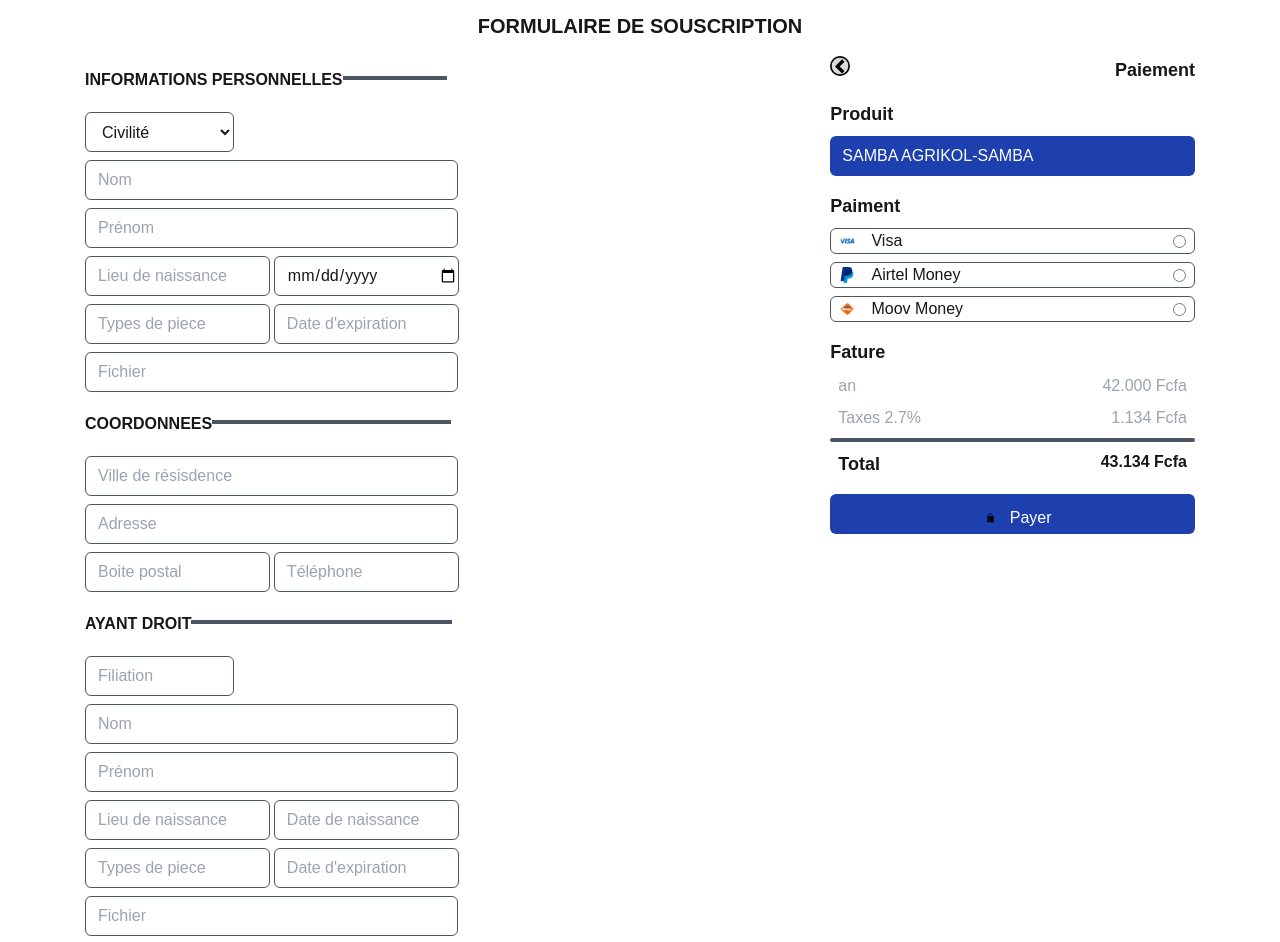
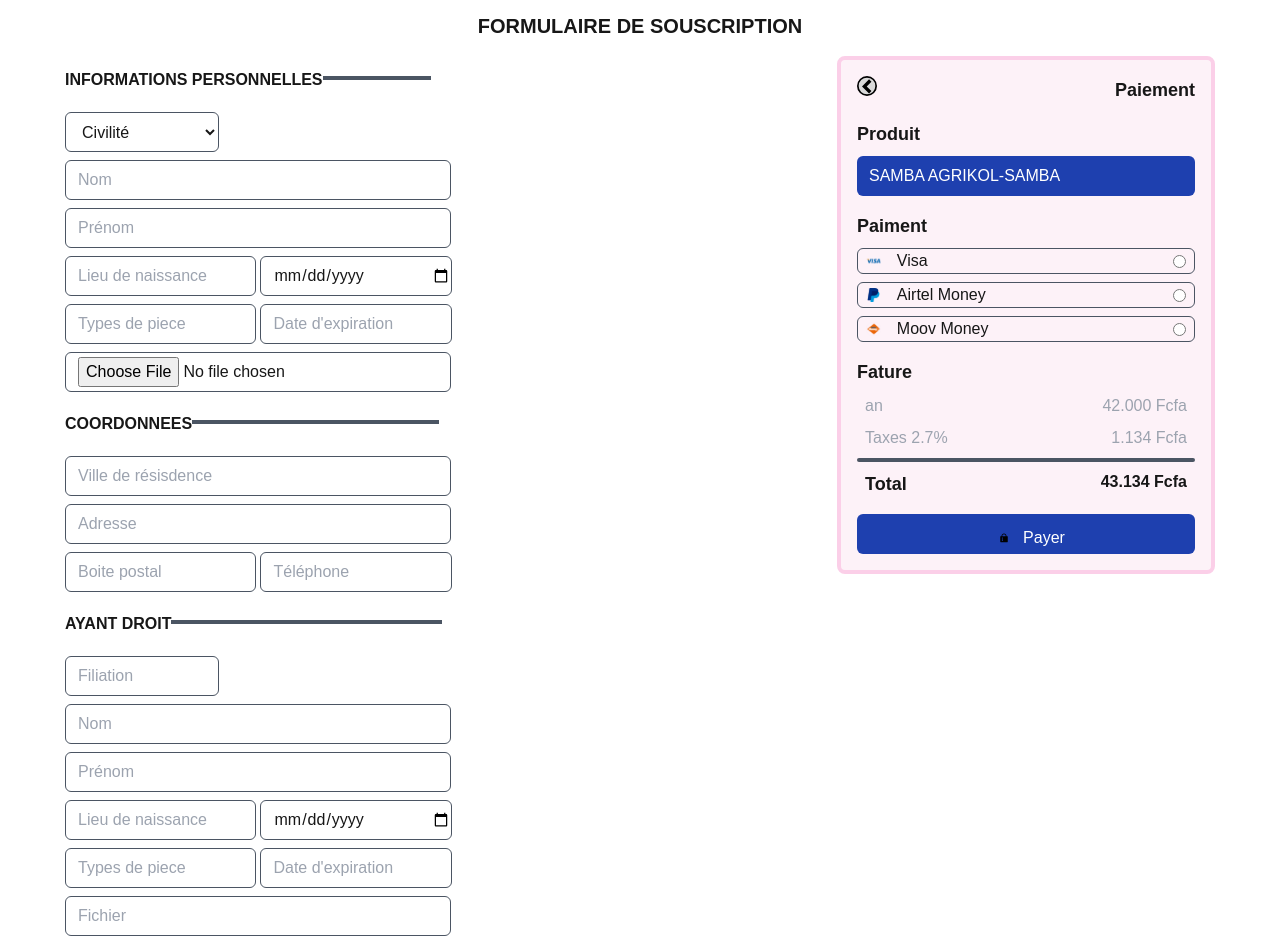
Before and after one commit to EmomiSethForgive/Formulaire__Newton, a Next.js app: page / in a window 1280 px wide. Shown: the top 942 px of the page. Built offline with nearby package versions, Linux system fonts and the light colour scheme.

Commit message:
14 commit

```diff
--- a/app/components/Deuxième.jsx
+++ b/app/components/Deuxième.jsx
@@ -3,7 +3,7 @@
 export function Deuxième() {
   return (
     <div className=" w-[50%] max-sm:mt-10 max-sm:w-full  ">
-      <form className=" flex flex-col mr-4 max-sm:ml-3 max-sm:mr-3 gap-4">
+      <form className=" flex flex-col bg-pink-50 border-r-4 border-l-4 border-t-4 border-b-4 border-pink-200 p-4 rounded-lg mr-4 max-sm:ml-3 max-sm:mr-3 gap-4">
         <div className="flex justify-between">
           <div className={``}>
             <img
--- a/app/components/Forms.jsx
+++ b/app/components/Forms.jsx
@@ -24,7 +24,7 @@
             <input type="text" placeholder="Types de piece" className="border border-gray-600 bg-transparent  h-10  rounded-md md:pl-1 lg:pl-3 max-sm:pl-2 max-sm:w-[49.7%] md:w-[39.6%] lg:w-[24.8%]" />
             <input type="text" placeholder="Date d'expiration" className="border border-gray-600 bg-transparent  h-10  rounded-md md:pl-1 lg:pl-3 max-sm:pl-2 max-sm:w-[49.7%] md:w-[39.6%] lg:w-[24.8%] " />
           </div>
-          <input type="text" placeholder="Fichier" className="border border-gray-600 bg-transparent  h-10  rounded-md md:pl-1 lg:pl-3 max-sm:pl-2 max-sm:w-full w-[%] md:w-[80%] lg:w-[50%] " />
+          <input type="file" placeholder="Fichier" className="border pt-1 border-gray-600 bg-transparent  h-10  rounded-md md:pl-1 lg:pl-3 max-sm:pl-2 max-sm:w-full w-[%] md:w-[80%] lg:w-[50%] " />
           <div className="flex w-full mt-3 mb-3 font-semibold ">
             <h1 className="max-sm:text-xs">COORDONNEES</h1>
             <div className="w-[90%] bg-gray-600 md:w-[55%] lg:w-[32%] md:mt-2 max-sm:m-auto h-1"></div>
@@ -44,7 +44,7 @@
           <input type="text" placeholder="Prénom" className="border border-gray-600 bg-transparent  h-10  rounded-md md:pl-1 lg:pl-3 max-sm:pl-2 max-sm:w-full w-[%] md:w-[80%] lg:w-[50%] " />
           <div className="flex gap-1">
             <input type="text" placeholder="Lieu de naissance" className="border border-gray-600 bg-transparent  h-10  rounded-md md:pl-1 lg:pl-3 max-sm:pl-2 max-sm:w-[49.7%] md:w-[39.6%] lg:w-[24.8%] " />
-            <input type="text" placeholder="Date de naissance" className="border border-gray-600 bg-transparent  h-10  rounded-md md:pl-1 lg:pl-3 max-sm:pl-2 max-sm:w-[49.7%] md:w-[39.6%] lg:w-[24.8%] " />
+            <input type="date" placeholder="Date de naissance" className="border border-gray-600 bg-transparent  h-10  rounded-md md:pl-1 lg:pl-3 max-sm:pl-2 max-sm:w-[49.7%] md:w-[39.6%] lg:w-[24.8%] " />
           </div>
           <div className="flex gap-1">
             <input type="text" placeholder="Types de piece" className="border border-gray-600 bg-transparent  h-10  rounded-md md:pl-1 lg:pl-3 max-sm:pl-2 max-sm:w-[49.7%] md:w-[39.6%] lg:w-[24.8%] " />
```
